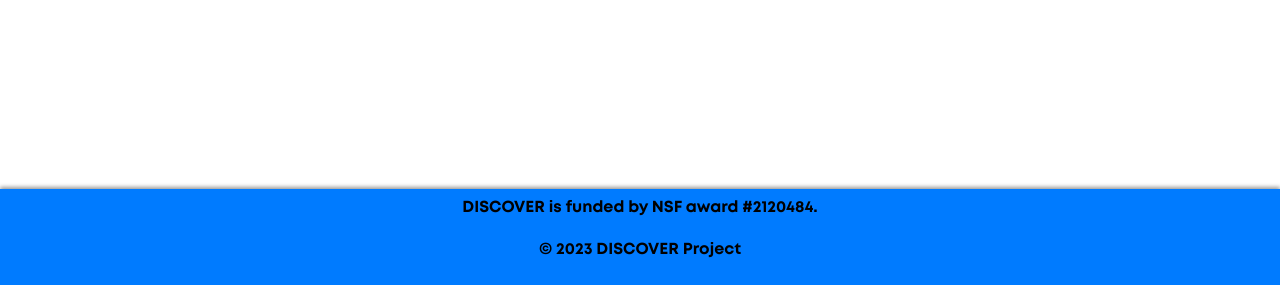
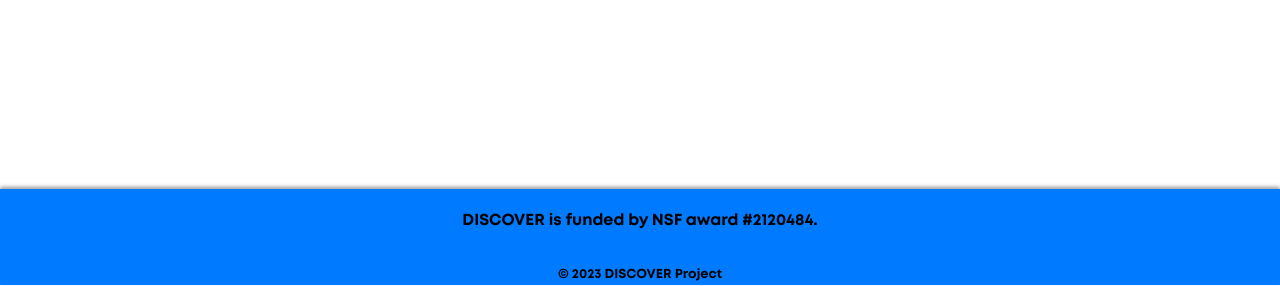
Before and after one commit to DiscoverCCRI/portal_v1, a Django app: page / in a window 1280 px wide. Shown: the part 515-801 px from the top of the page. Run offline with Django 3.2, Linux system fonts and the light colour scheme; parts of the project's set-up code (start-up, migrations or seed data) failed here and were passed over; some libraries are stand-ins or nearby versions.

Commit message:
Update new navigation and footer bar

```diff
--- a/base/static/css/footer.css
+++ b/base/static/css/footer.css
@@ -14,6 +14,15 @@
   bottom: 0;
   width: 100%;
   box-shadow: 0 -2px 4px 0 rgba(0,0,0,.4);
+  padding-top: 20px;
+}
+
+.footer .copyright {
+  margin-top:15px;
+  text-align:center;
+  font-size:13px;
+  color:#aaa;
+  margin-bottom:0;
 }
 
 .link {
--- a/templates/base/footer.html
+++ b/templates/base/footer.html
@@ -1,6 +1,6 @@
 {% load static %}
 <link rel="stylesheet" href="{% static 'css/footer.css' %}">
-<div class="footer bg-primary" style="background-color: #1CB5E0;">
+<footer class="footer bg-primary" style="background-color: #1CB5E0;">
     <p style="color:black; font-family: bold;">
         DISCOVER is funded by NSF award
         <a href="https://www.nsf.gov/awardsearch/showAward?AWD_ID=2120484&HistoricalAwards=false"
@@ -9,7 +9,7 @@
            style="color:black;
                   font-family: bold">#2120484</a>.
     </p>
-    <p style="color:black; font-family: bold;">
+    <p class="copyright" style="color:black; font-family: bold;">
         © 2023
         <a href="https://discoverccri.org/"
            target="_blank"
@@ -18,4 +18,4 @@
                   font-family: bold">DISCOVER</a>
         Project
     </p>
-</div>
+</footer>
```
